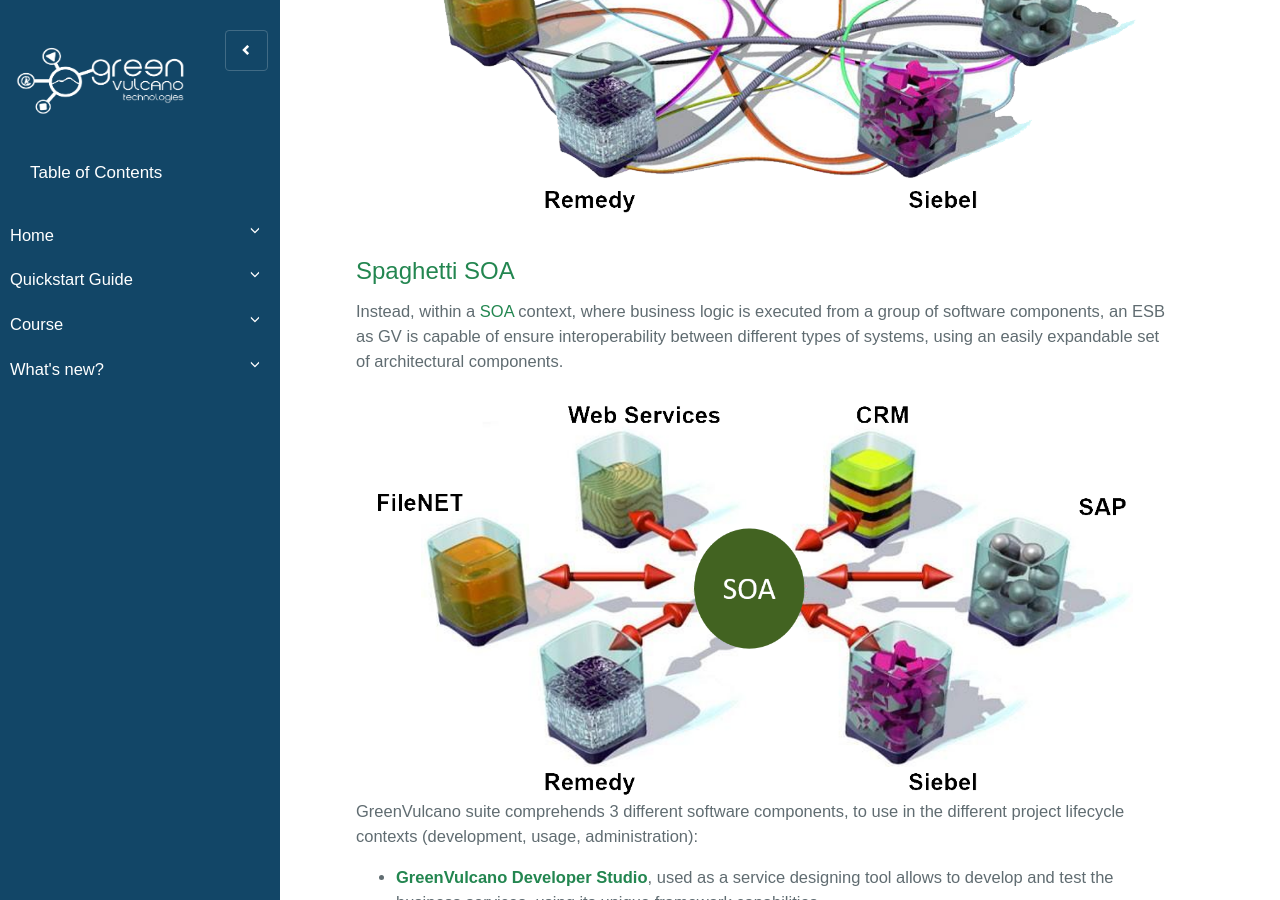
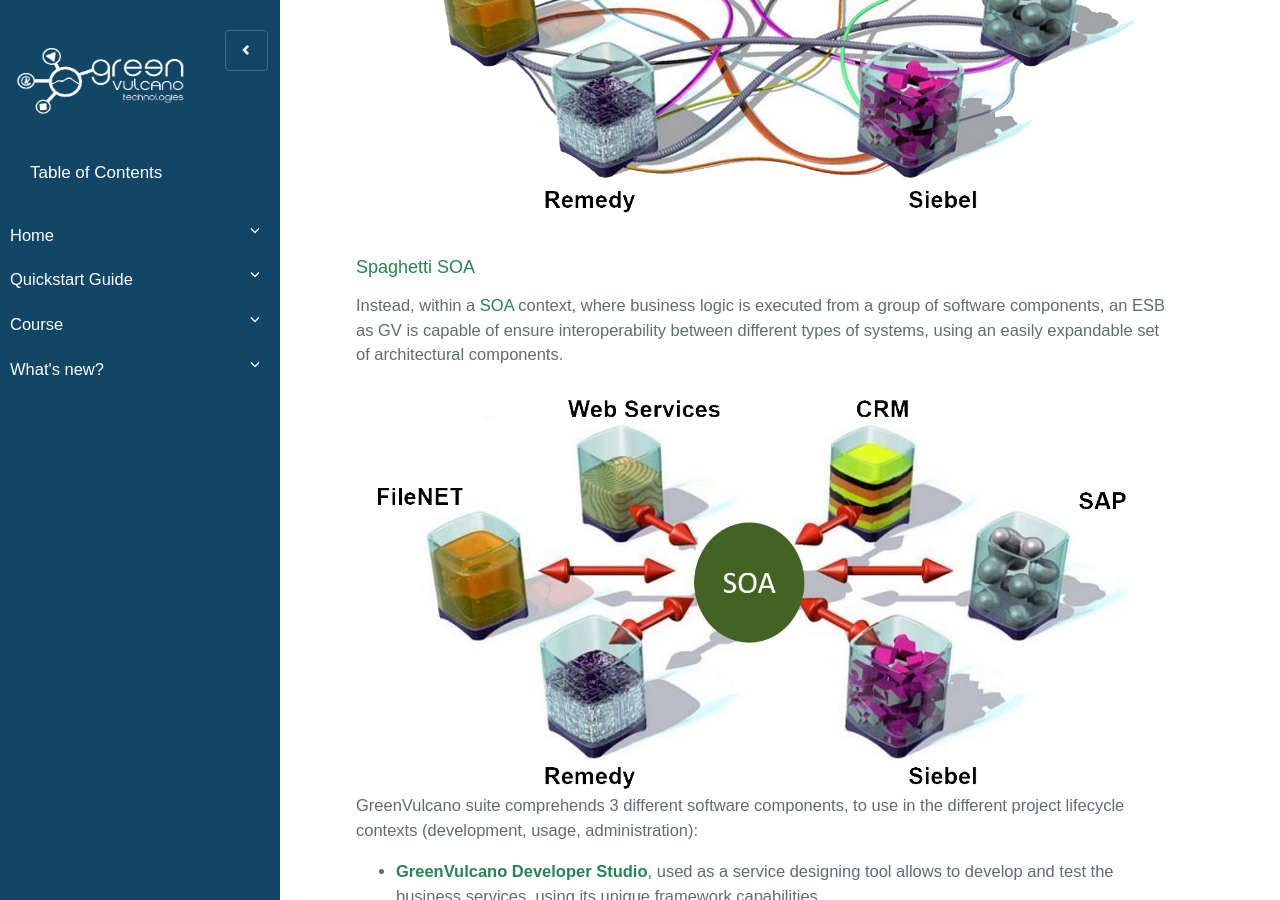
Before and after one commit to dianamw/GreenVulcano-Beta, a Jekyll site: the page built from pages/what_is_greenVulcano.md, in a window 1280 px wide and 900 px high, scrolled down 691 px. Built offline with Jekyll 4.4.1, drawn with Linux system fonts in a browser that asks for light colours; our own code applies the rules of GitHub Pages for plain Markdown files; the repository's description, which GitHub fills in, is left out.

Commit message:
Update what_is_greenVulcano.md

```diff
--- a/pages/what_is_greenVulcano.md
+++ b/pages/what_is_greenVulcano.md
@@ -5,7 +5,7 @@ As an analogy, GreenVulcano can be the swiss knife to use in the integration jun
 **The ESB GreenVulcano approach**
 Having to deal with an extensive amount of business components, the so called "spaghetti" solution becomes hard to extend and maintain.
 
-<div class="image" data-aos="fade-right"><img src="../assets/images/Spaghetti_SOA.png" width="100%"><h3>Spaghetti SOA</h3></div>
+<div class="image" data-aos="fade-right"><img src="../assets/images/Spaghetti_SOA.png" width="100%"><h4>Spaghetti SOA</h4></div>
 
 Instead, within a [SOA](https://en.wikipedia.org/wiki/Service-oriented_architecture "SOA Wiki") context, where business logic is executed from a group of software components, an ESB as GV is capable of ensure interoperability between different types of systems, using an easily expandable set of architectural components.
 
```
